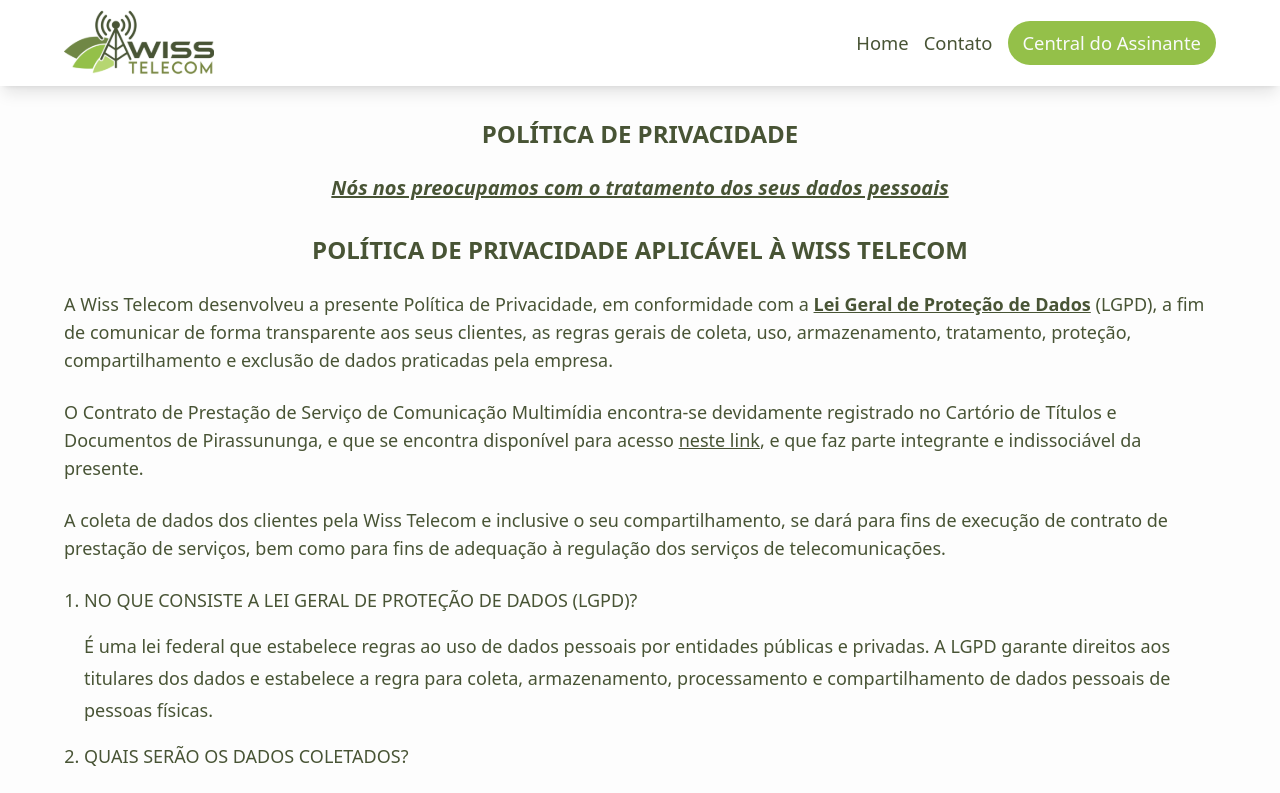
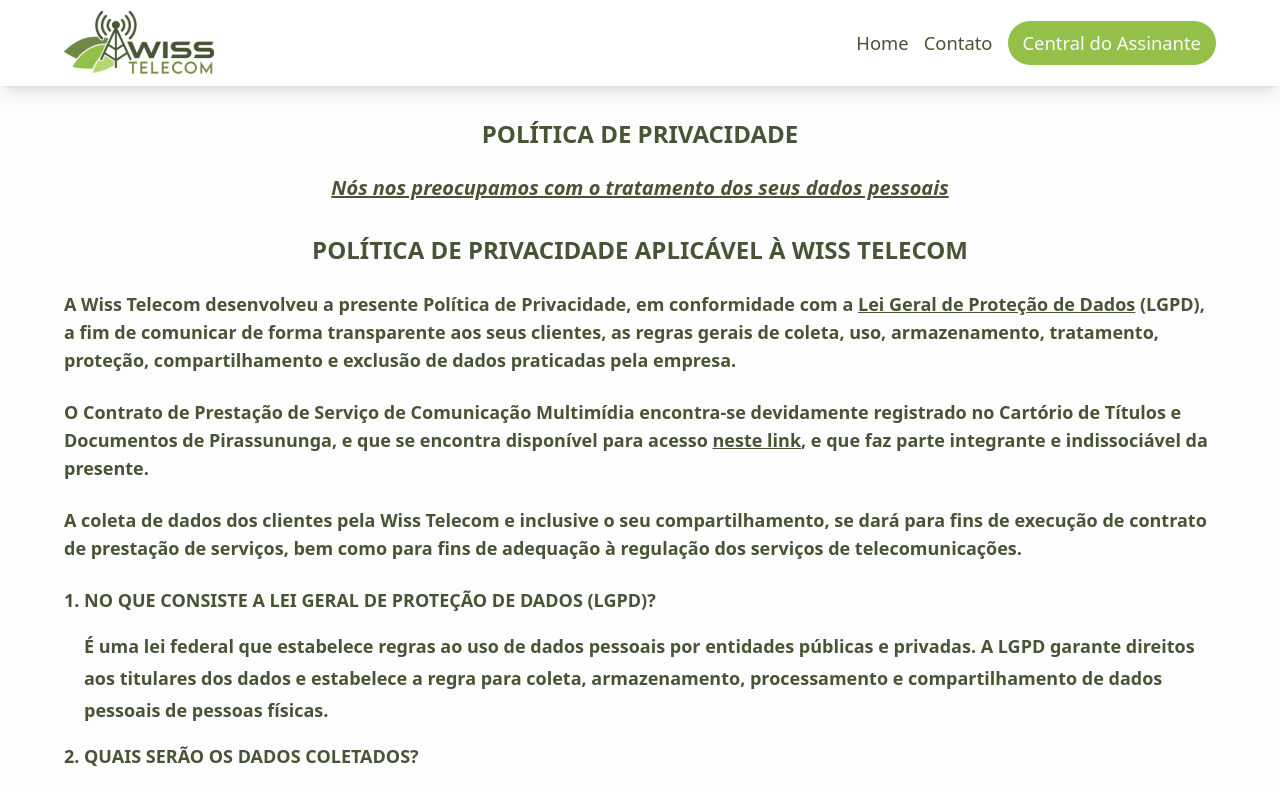
Before and after one commit to Wiss-Telecom/site-da-wiss, a Next.js app: page /privacidade in a window 1280 px wide. Shown: the top 793 px of the page. Built offline with nearby package versions, Linux system fonts and the light colour scheme.

Commit message:
change font style to be more readble

```diff
--- a/styles/Privacy.module.css
+++ b/styles/Privacy.module.css
@@ -1,5 +1,5 @@
 .mainContent {
-  @apply pb-8 text-lg;
+  @apply pb-8 text-lg font-semibold;
 }
 
 .mainTitle {
```
